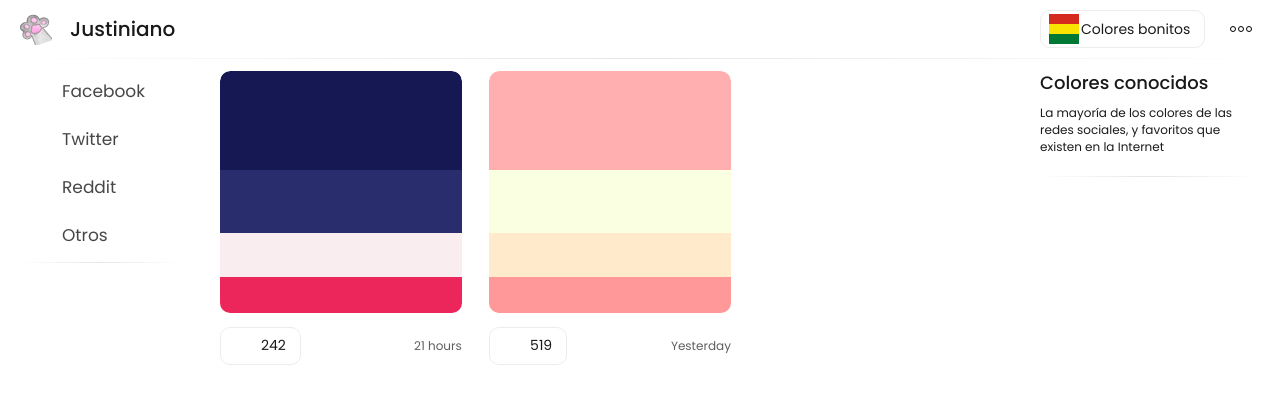
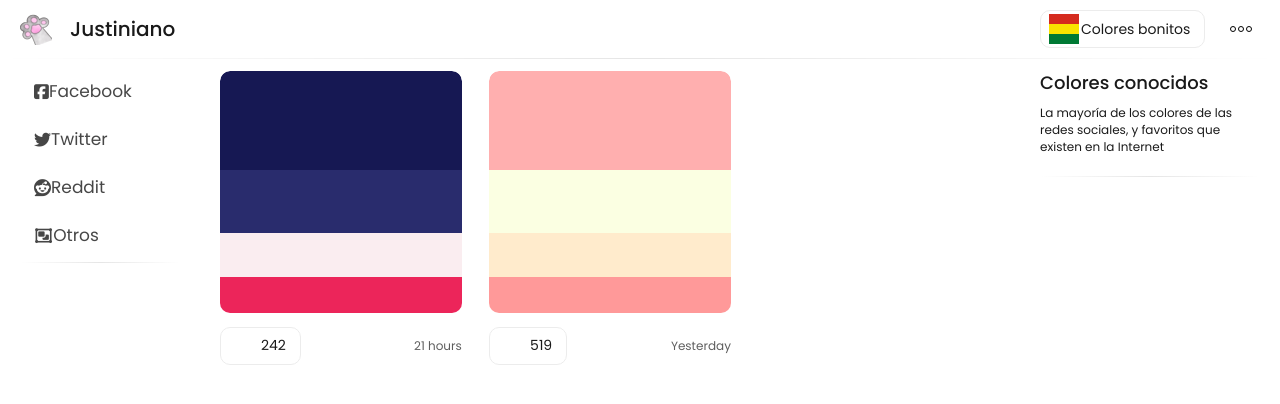
Before and after one commit to GatoJustiniano/color_hunt, a plain HTML site: page index.html in a window 1280 px wide. Drawn offline with nearby package versions, Linux system fonts and the light colour scheme.

Commit message:
icon agragados

```diff
--- a/css/style.css
+++ b/css/style.css
@@ -84,7 +84,7 @@ a {
 	width: 30px;
 	height: 100%;
 	flex-shrink: 0;
-	background-image: url('/img/color-hunt-icons.svg');
+	background-image: url('/img/favicon.ico');
 	background-repeat: no-repeat ;
 	background-position-y: 50%;
 	background-position-x: 0;
--- a/index.html
+++ b/index.html
@@ -14,6 +14,7 @@
 
 
     <link rel="shortcut icon" href="/img/favicon.ico">
+    <link rel="stylesheet" href="https://maxcdn.bootstrapcdn.com/font-awesome/latest/css/font-awesome.min.css">
 
     <link rel="preconnect" href="https://fonts.gstatic.com">
     <link href="//fonts.googleapis.com/css2?family=Poppins:wght@400;500&display=swap" rel="stylesheet">
@@ -77,17 +78,17 @@
     <div class="wrap main flex">
         <div class="left">
             <a href="/" class="tab button" tab="facebook">
-                <div class="icon" icon=facebook></div>Facebook
+                <i class=" fa fa-facebook-square "></i> Facebook
             </a>
             <a href="/twitter" class="tab button" tab="twitter">
-                <div class="icon" icon=twitter></div>Twitter
+                <i class=" fa fa-twitter"></i> Twitter
             </a>
 
             <a href="/reddit" class="tab button" tab="random">
-                <div class="icon" icon=reddit></div>Reddit
+                <i class=" fa fa-reddit"></i> Reddit
             </a>
             <a href="/otros" class="tab button" tab="otros">
-                <div class="icon" icon=otros></div>Otros
+                <i class=" fa fa-object-group"></i> Otros
             </a>
             <div class="line"></div>
 
```
